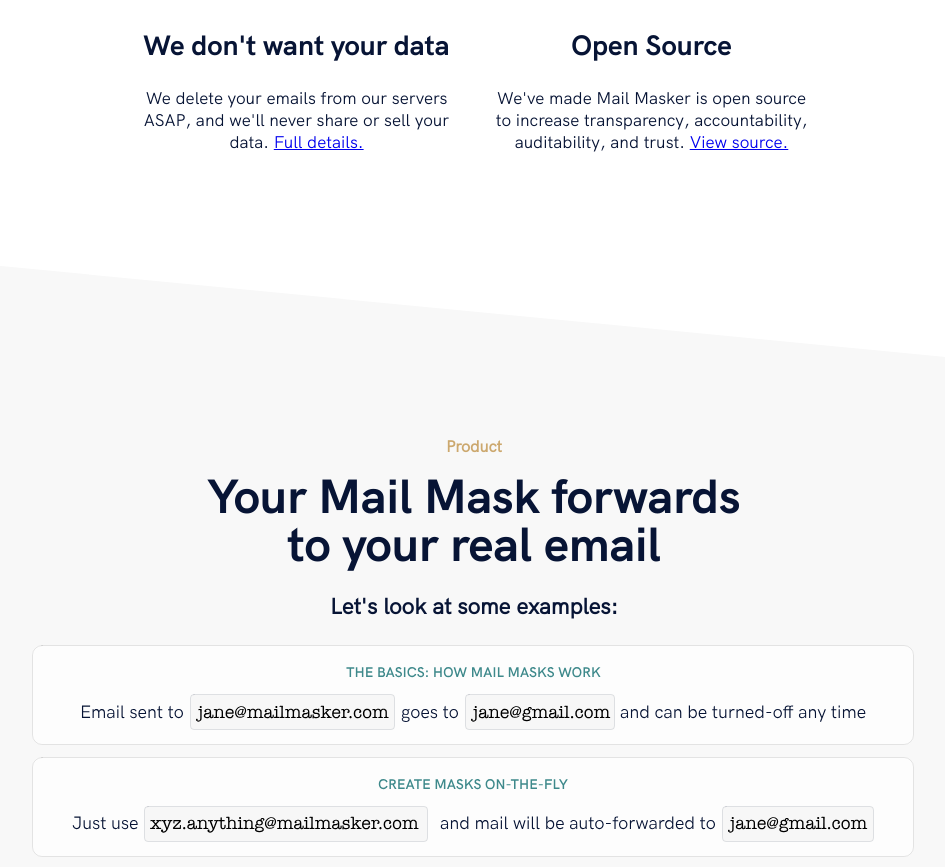
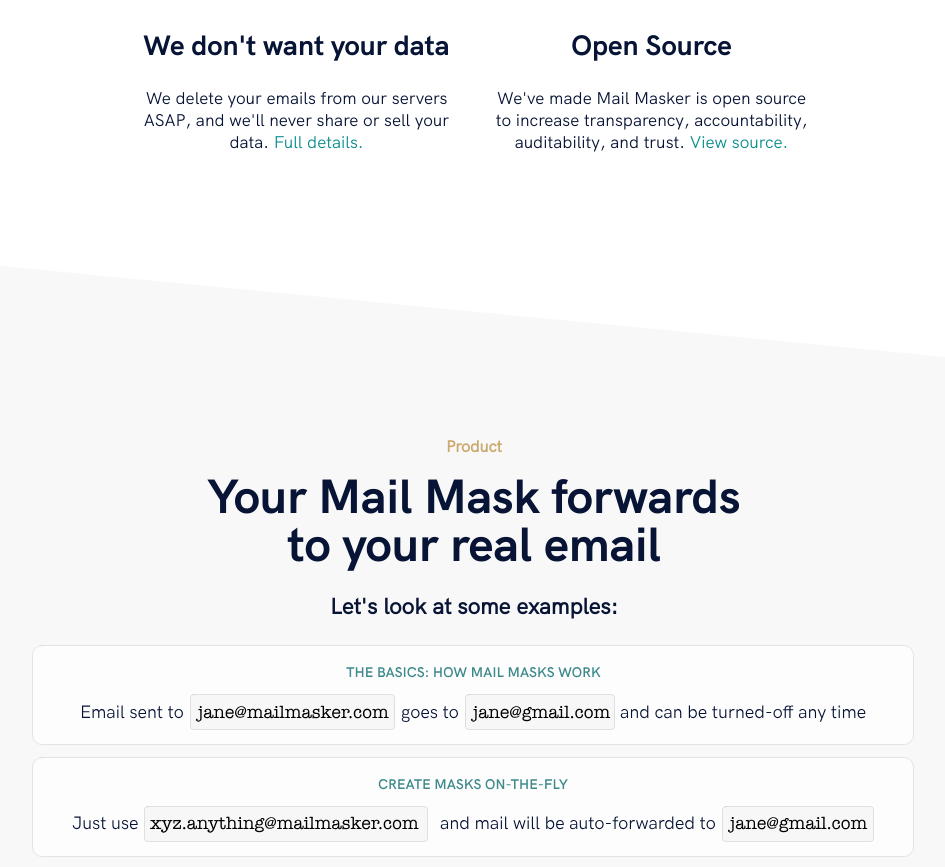
Before and after one commit to MailMasker/marketing-website, a Gatsby site: page / in a window 1280 px wide. Shown: the part 1380-2247 px from the top of the page, without its empty margins (166-1111 px from the left). Built offline with nearby package versions, Linux system fonts and the light colour scheme; Gatsby itself is replaced by a stand-in of ours.

Commit message:
Improve Features list link styling

```diff
--- a/src/components/sections/features.js
+++ b/src/components/sections/features.js
@@ -115,4 +115,8 @@
 
 const FeatureText = styled.p`
   text-align: center;
+  a {
+    text-decoration: none;
+    color: ${props => props.theme.color.secondary};
+  }
 `
```
